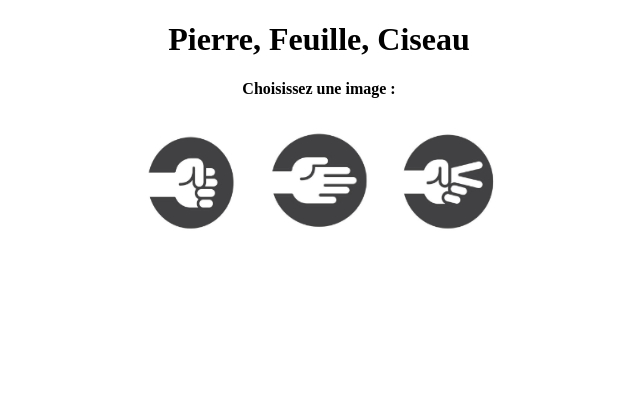
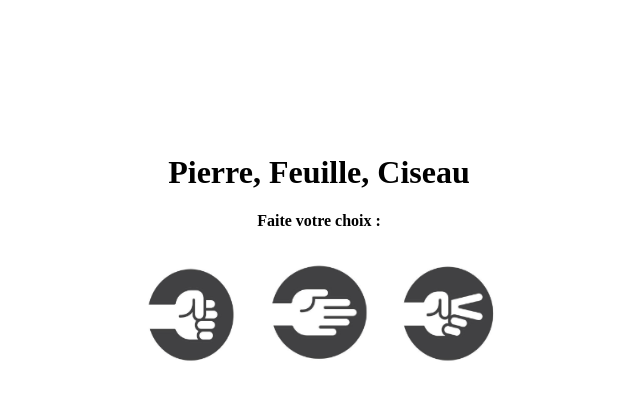
Before and after one commit to CorentinG21/CoursWeb, a plain HTML site: page B1.2/PierreFeuilleCiseau/index.html in a window 1280 px wide. Shown: the whole page, without its empty margins (321-961 px from the left). Drawn offline with Linux system fonts and the light colour scheme.

Commit message:
ChangePhraseChoix

```diff
--- a/B1.2/PierreFeuilleCiseau/index.html
+++ b/B1.2/PierreFeuilleCiseau/index.html
@@ -11,7 +11,7 @@
 
 <body>
     <h1>Pierre, Feuille, Ciseau</h1>
-    <h4>Choisissez une image :</h4>
+    <h4>Faite votre choix :</h4>
     <div id="player-section">
         <img src="./image/pierre.png" alt="Pierre" id="player-pierre" class="choice" onclick="play('pierre')">
         <img src="./image/feuille.png" alt="Feuille" id="player-feuille" class="choice" onclick="play('feuille')">
--- a/B1.2/PierreFeuilleCiseau/script.js
+++ b/B1.2/PierreFeuilleCiseau/script.js
@@ -36,7 +36,8 @@ function determineWinner(userChoice, computerChoice) {
   if (winComdition[userChoice] === computerChoice) {
     resultElement.textContent = `Vous avez gagné ! Vous avez choisi ${userChoice} et l'ordinateur a choisi ${computerChoice}.`;
     playerImage.classList.add("selected");
-  } else {
+  }
+  else {
     resultElement.textContent = `Vous avez perdu ! Vous avez choisi ${userChoice} et l'ordinateur a choisi ${computerChoice}.`;
     playerImage.classList.add("loser");
   }
--- a/B1.2/PierreFeuilleCiseau/style.css
+++ b/B1.2/PierreFeuilleCiseau/style.css
@@ -1,5 +1,6 @@
 body {
     text-align: center;
+    margin-top: 12%;
 }
 .choice {
     cursor: pointer;
```
